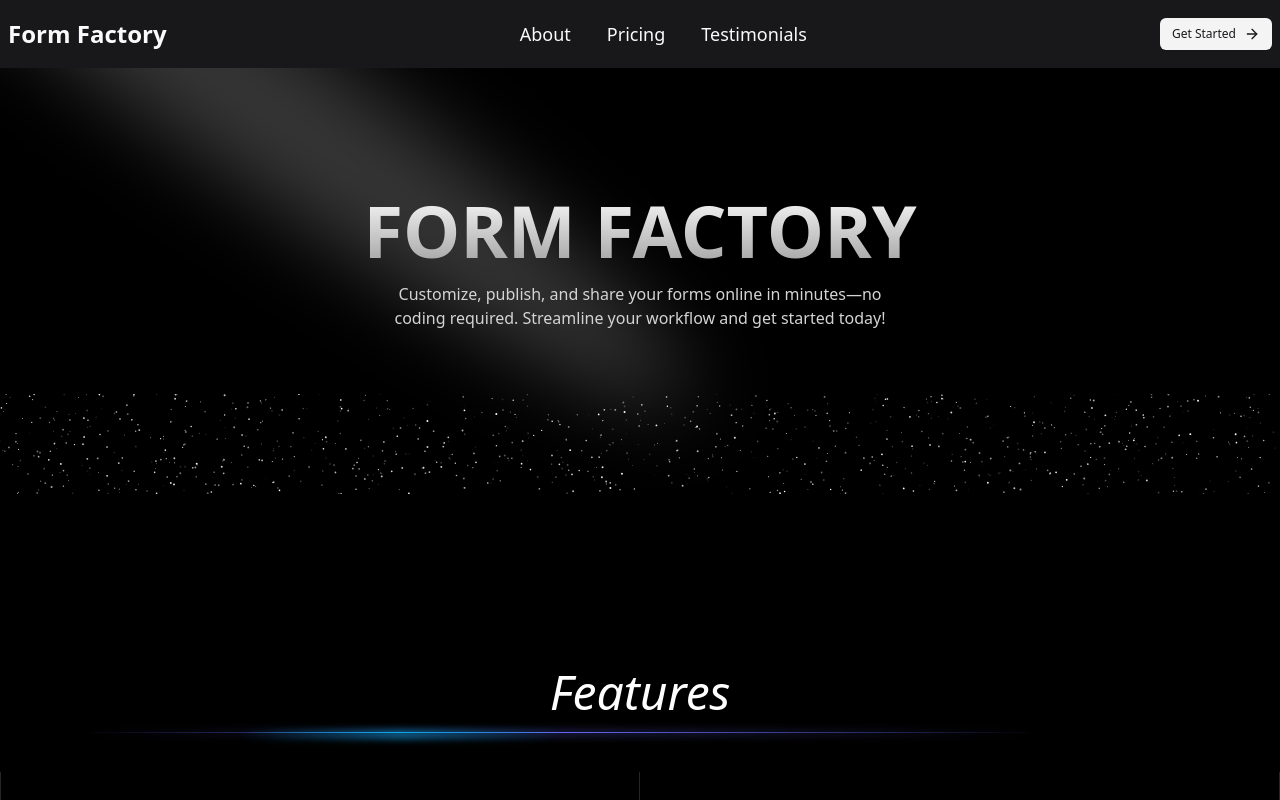
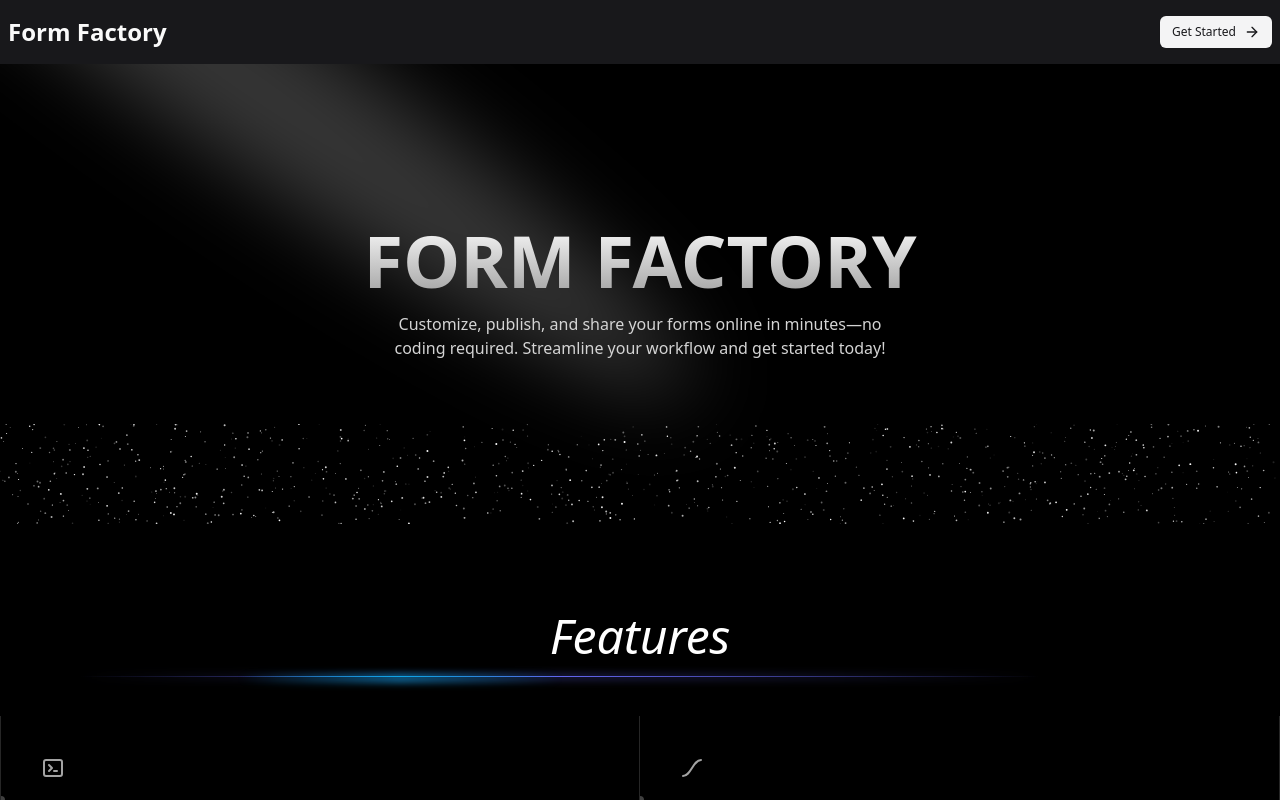
Before and after one commit to thetsajeet/form-factory, a Next.js app: page / in a window 1280 px wide. Shown: the top 800 px of the page. Built offline with nearby package versions, Linux system fonts and the light colour scheme.

Commit message:
ft: modifications to landing page

```diff
--- a/next.config.ts
+++ b/next.config.ts
@@ -6,8 +6,10 @@ const nextConfig: NextConfig = {
     ignoreDuringBuilds: true,
   },
   images: {
-    domains: [
-      "avatar.iran.liara.run", // Microlink Image Preview
+    remotePatterns: [
+      {
+        hostname: "avatar.iran.liara.run",
+      },
     ],
   },
 };
--- a/src/app/(landing)/page.tsx
+++ b/src/app/(landing)/page.tsx
@@ -1,3 +1,5 @@
+"use client";
+
 import FFFooter from "@/components/form-factory-ui/FFFooter";
 import HeroSection from "@/components/landing-page/HeroSection";
 import Navbar from "@/components/landing-page/Navbar";
@@ -6,14 +8,10 @@ import FeaturesSectionDemo from "@/components/landing-page/Features";
 
 export default function Home() {
   return (
-    <div className="flex-1 flex flex-col bg-black text-white ">
-      {/* navbar */}
+    <div className="flex-1 flex flex-col bg-black text-white scroll-smooth">
       <Navbar />
-      {/* hero */}
       <HeroSection />
-      {/* bento grid */}
-      <div className="flex-1">
-        {/* <SparklesTitleWrapper title="Features"></SparklesTitleWrapper> */}
+      <div id="about" className="flex-1">
         <div className="mx-auto relative">
           <div className="text-5xl text-center mb-4 italic">Features</div>
           <div className="relative w-full mx-auto">
@@ -25,8 +23,7 @@ export default function Home() {
         </div>
         <FeaturesSectionDemo />
       </div>
-      {/* testimonials */}
-      <div className="max-w-full overflow-x-hidden bg-black">
+      <div id="testimonial" className="max-w-full overflow-x-hidden bg-black">
         <div className="text-2xl md:text-4xl italic font-semibold text-center mt-4 tracking-tight py-4">
           Hear what they say!
           <div className="relative w-full mx-auto mt-4">
@@ -38,7 +35,6 @@ export default function Home() {
         </div>
         <Testimonials />
       </div>
-      {/* footer */}
       <FFFooter />
     </div>
   );
--- a/src/components/landing-page/Features.tsx
+++ b/src/components/landing-page/Features.tsx
@@ -59,7 +59,7 @@ export default function FeaturesSectionDemo() {
     },
   ];
   return (
-    <div className="grid grid-cols-1  md:grid-cols-2 relative z-10 py-10 max-w-7xl mx-auto">
+    <div className="grid grid-cols-1  md:grid-cols-2 relative z-10 py-10 max-w-7xl mx-auto ">
       {features.map((feature, index) => (
         <Feature key={feature.title} {...feature} index={index} />
       ))}
--- a/src/components/landing-page/HeroSection.tsx
+++ b/src/components/landing-page/HeroSection.tsx
@@ -1,10 +1,9 @@
-import React from "react";
 import { Spotlight } from "@/components/ui/spotlight";
 import { SparklesCore } from "../ui/sparkles";
 
 export default function HeroSection() {
   return (
-    <div className="h-[600px] w-full flex flex-col md:items-center md:justify-center bg-black/[0.96] antialiased bg-grid-white/[0.02] relative overflow-hidden">
+    <div className="pt-40 pb-10 w-full flex flex-col md:items-center md:justify-center bg-black/[0.96] antialiased bg-grid-white/[0.02] relative overflow-hidden">
       <Spotlight
         className="-top-40 left-0 md:left-60 md:-top-20"
         fill="white"
--- a/src/components/landing-page/Navbar.tsx
+++ b/src/components/landing-page/Navbar.tsx
@@ -1,5 +1,5 @@
 import { Button } from "@/components/ui/button";
-import { ArrowRight, Menu } from "lucide-react";
+import { ArrowRight } from "lucide-react";
 import Link from "next/link";
 
 export default function Navbar() {
@@ -7,40 +7,46 @@ export default function Navbar() {
     <nav className="w-full py-4 bg-zinc-900 text-zinc-50 flex items-center">
       <div className="container xl:max-w-screen-xl mx-auto flex-1 flex items-center">
         <div className="flex-1 flex justify-between gap-2 items-center">
-          <div className="text-2xl font-semibold px-2">
+          <div className="text-lg md:text-2xl font-semibold px-2">
             <Link href="/" className="hover:text-gray-300">
               Form Factory
             </Link>
           </div>
-          <div className="hidden md:flex justify-between md:gap-x-1 px-2">
+          {/* <div className="hidden md:flex justify-between md:gap-x-1 px-2">
             <Button
               variant="link"
               className="text-zinc-50 hover:text-gray-300 text-lg"
             >
-              About
+              <Link href="#about">About</Link>
             </Button>
             <Button
               variant="link"
               className="text-zinc-50 hover:text-gray-300 text-lg"
             >
-              Pricing
+              <Link href="#pricing">Pricing</Link>
             </Button>
             <Button
               variant="link"
               className="text-zinc-50 hover:text-gray-300 text-lg"
             >
-              Testimonials
+              <Link href="#testimonial">Testimonials</Link>
             </Button>
+          </div> */}
+          <div className="px-2">
+            <Link href="/form-editor">
+              <Button
+                size="sm"
+                variant="secondary"
+                className="group font-medium"
+              >
+                Get Started
+                <ArrowRight className="size-3 group-hover:translate-x-1 transition-all duration-200" />
+              </Button>
+            </Link>
           </div>
-          <div className="hidden md:flex px-2">
-            <Button size="sm" variant="secondary" className="group font-medium">
-              Get Started
-              <ArrowRight className="size-3 group-hover:translate-x-1 transition-all duration-200" />
-            </Button>
-          </div>
-          <div className="md:hidden px-2">
+          {/* <div className="md:hidden px-2">
             <Menu className="size-5" />
-          </div>
+          </div> */}
         </div>
       </div>
     </nav>
--- a/tailwind.config.ts
+++ b/tailwind.config.ts
@@ -15,92 +15,93 @@ const config: Config = {
   theme: {
     extend: {
       colors: {
-  			background: 'hsl(var(--background))',
-  			foreground: 'hsl(var(--foreground))',
+        background: "hsl(var(--background))",
+        foreground: "hsl(var(--foreground))",
         card: {
-  				DEFAULT: 'hsl(var(--card))',
-  				foreground: 'hsl(var(--card-foreground))'
+          DEFAULT: "hsl(var(--card))",
+          foreground: "hsl(var(--card-foreground))",
         },
         popover: {
-  				DEFAULT: 'hsl(var(--popover))',
-  				foreground: 'hsl(var(--popover-foreground))'
+          DEFAULT: "hsl(var(--popover))",
+          foreground: "hsl(var(--popover-foreground))",
         },
         primary: {
-  				DEFAULT: 'hsl(var(--primary))',
-  				foreground: 'hsl(var(--primary-foreground))'
+          DEFAULT: "hsl(var(--primary))",
+          foreground: "hsl(var(--primary-foreground))",
         },
         secondary: {
-  				DEFAULT: 'hsl(var(--secondary))',
-  				foreground: 'hsl(var(--secondary-foreground))'
+          DEFAULT: "hsl(var(--secondary))",
+          foreground: "hsl(var(--secondary-foreground))",
         },
         muted: {
-  				DEFAULT: 'hsl(var(--muted))',
-  				foreground: 'hsl(var(--muted-foreground))'
+          DEFAULT: "hsl(var(--muted))",
+          foreground: "hsl(var(--muted-foreground))",
         },
         accent: {
-  				DEFAULT: 'hsl(var(--accent))',
-  				foreground: 'hsl(var(--accent-foreground))'
+          DEFAULT: "hsl(var(--accent))",
+          foreground: "hsl(var(--accent-foreground))",
         },
         destructive: {
-  				DEFAULT: 'hsl(var(--destructive))',
-  				foreground: 'hsl(var(--destructive-foreground))'
+          DEFAULT: "hsl(var(--destructive))",
+          foreground: "hsl(var(--destructive-foreground))",
         },
-  			border: 'hsl(var(--border))',
-  			input: 'hsl(var(--input))',
-  			ring: 'hsl(var(--ring))',
+        border: "hsl(var(--border))",
+        input: "hsl(var(--input))",
+        ring: "hsl(var(--ring))",
         chart: {
-  				'1': 'hsl(var(--chart-1))',
-  				'2': 'hsl(var(--chart-2))',
-  				'3': 'hsl(var(--chart-3))',
-  				'4': 'hsl(var(--chart-4))',
-  				'5': 'hsl(var(--chart-5))'
-  			}
+          "1": "hsl(var(--chart-1))",
+          "2": "hsl(var(--chart-2))",
+          "3": "hsl(var(--chart-3))",
+          "4": "hsl(var(--chart-4))",
+          "5": "hsl(var(--chart-5))",
+        },
       },
       borderRadius: {
-  			lg: 'var(--radius)',
-  			md: 'calc(var(--radius) - 2px)',
-  			sm: 'calc(var(--radius) - 4px)'
+        lg: "var(--radius)",
+        md: "calc(var(--radius) - 2px)",
+        sm: "calc(var(--radius) - 4px)",
       },
       animation: {
-  			spotlight: 'spotlight 2s ease .75s 1 forwards',
-  			scroll: 'scroll var(--animation-duration, 40s) var(--animation-direction, forwards) linear infinite',
-  			marquee: 'marquee var(--duration) infinite linear',
-  			'marquee-vertical': 'marquee-vertical var(--duration) linear infinite'
+        spotlight: "spotlight 2s ease .75s 1 forwards",
+        scroll:
+          "scroll var(--animation-duration, 40s) var(--animation-direction, forwards) linear infinite",
+        marquee: "marquee var(--duration) infinite linear",
+        "marquee-vertical": "marquee-vertical var(--duration) linear infinite",
       },
       keyframes: {
         scroll: {
           to: {
-  					transform: 'translate(calc(-50% - 0.5rem))'
-  				}
+            transform: "translate(calc(-50% - 0.5rem))",
+          },
         },
         spotlight: {
-  				'0%': {
-  					opacity: 0,
-  					transform: 'translate(-72%, -62%) scale(0.5)'
+          "0%": {
+            opacity: "0",
+            transform: "translate(-72%, -62%) scale(0.5)",
           },
-  				'100%': {
-  					opacity: 1,
-  					transform: 'translate(-50%,-40%) scale(1)'
-  				}
+          "100%": {
+            opacity: "1",
+            transform: "translate(-50%,-40%) scale(1)",
+          },
         },
         marquee: {
           from: {
-  					transform: 'translateX(0)'
+            transform: "translateX(0)",
           },
           to: {
-  					transform: 'translateX(calc(-100% - var(--gap)))'
-  				}
+            transform: "translateX(calc(-100% - var(--gap)))",
           },
-  			'marquee-vertical': {
+        },
+        "marquee-vertical": {
           from: {
-  					transform: 'translateY(0)'
+            transform: "translateY(0)",
           },
           to: {
-  					transform: 'translateY(calc(-100% - var(--gap)))'
-  				}
-  			}
-  		}
-  	}
+            transform: "translateY(calc(-100% - var(--gap)))",
+          },
+        },
+      },
+    },
   },
   plugins: [
     require("tailwindcss-animate"),
```
Lines whose indentation alone changed are shown as unchanged.
